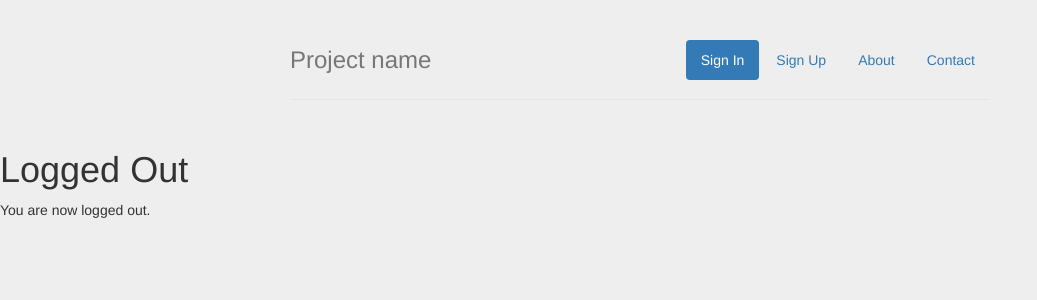
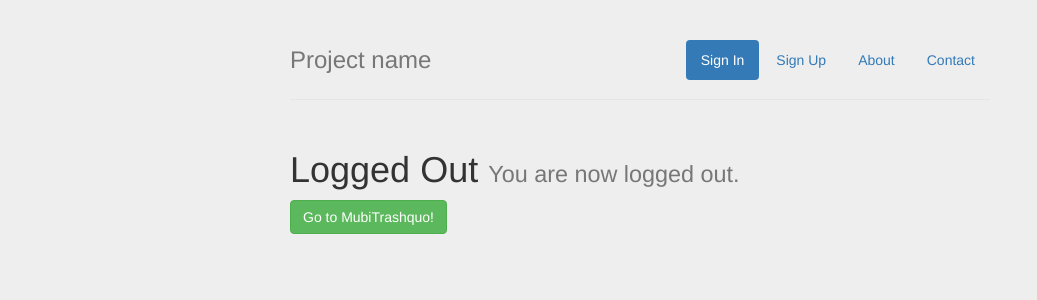
Before and after one commit to lupianiedu/mubitrasquo, a Django app: template templates/registration/logout.html in a window 1280 px wide. Shown: the top 300 px of the page, without its empty margins (0-1037 px from the left). Run offline with Django 3.2, Linux system fonts and the light colour scheme; the template is opened without the code that fills it, so the values that code supplies are empty; some libraries are stand-ins or nearby versions.

Commit message:
Update logout form to include bootstrap style

```diff
--- a/templates/registration/logout.html
+++ b/templates/registration/logout.html
@@ -2,6 +2,8 @@
 
 
 {% block body_block %}
-<h1>Logged Out</h1>
-        <p>You are now logged out.</p>
+<div class="container">
+    <h1>Logged Out <small>You are now logged out.</small></h1>
+    <a href="/trash"><button type="button" class="btn btn-success">Go to MubiTrashquo!</button></a>
+</div>
 {% endblock %}
```
